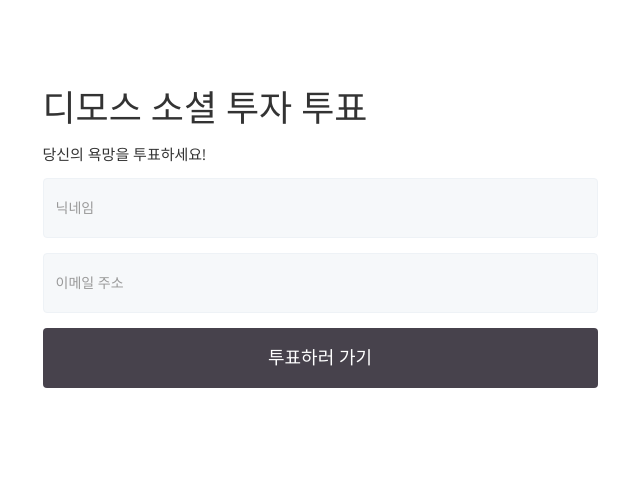
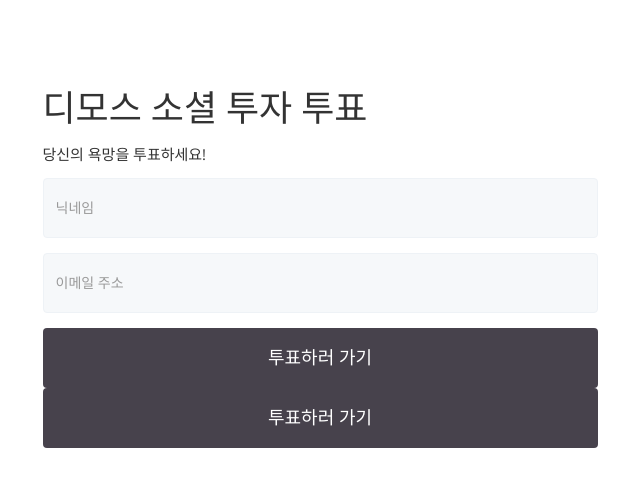
Before and after one commit to demos-people/demos-people.github.io, a Jekyll site: the page built from vote.html, in a window 1280 px wide. Shown: the top 487 px of the page, without its empty margins (320-960 px from the left). Built offline with Jekyll 4.4.1, drawn with Linux system fonts in a browser that asks for light colours; nearby versions of some CDN libraries; some web fonts are replaced.

Commit message:
modify vote page #5

```diff
--- a/vote.html
+++ b/vote.html
@@ -26,6 +26,7 @@ function vote() {
             </div>
             <div class="form-group">
               <button class="btn btn-default" type="submit" onclick="vote()">투표하러 가기</button>
+              <a href="{{ site.baseurl }}/voteProject"><button class="animated faceInUp btn btn-danger">투표하러 가기</button></a>
             </div>
           </form>
         </div>
```
